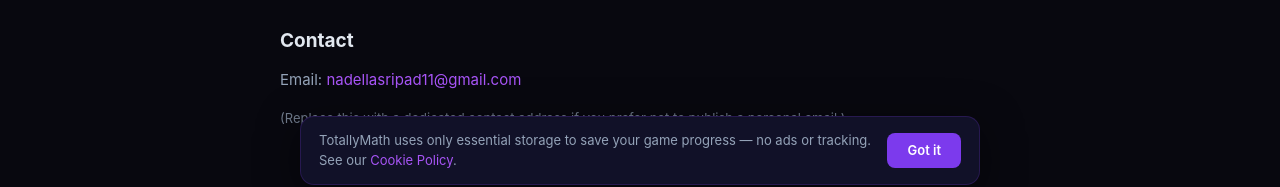
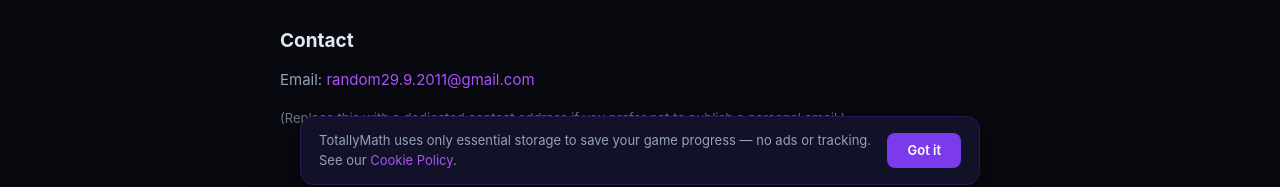
Before and after one commit to nadellasripad11/totallymath, a Next.js app: page /dmca in a window 1280 px wide. Shown: the part 599-786 px from the top of the page. Built offline with nearby package versions, Linux system fonts and the light colour scheme.

Commit message:
Update contact email on DMCA page

```diff
--- a/app/dmca/page.tsx
+++ b/app/dmca/page.tsx
@@ -31,7 +31,7 @@ export default function DmcaPage() {
       <h2>Contact</h2>
       <p>
         Email:{" "}
-        <a href="mailto:nadellasripad11@gmail.com">nadellasripad11@gmail.com</a>
+        <a href="mailto:random29.9.2011@gmail.com">random29.9.2011@gmail.com</a>
       </p>
       <p style={{ fontSize: 13, opacity: 0.75 }}>
         (Replace this with a dedicated contact address if you prefer not to publish a personal
```
